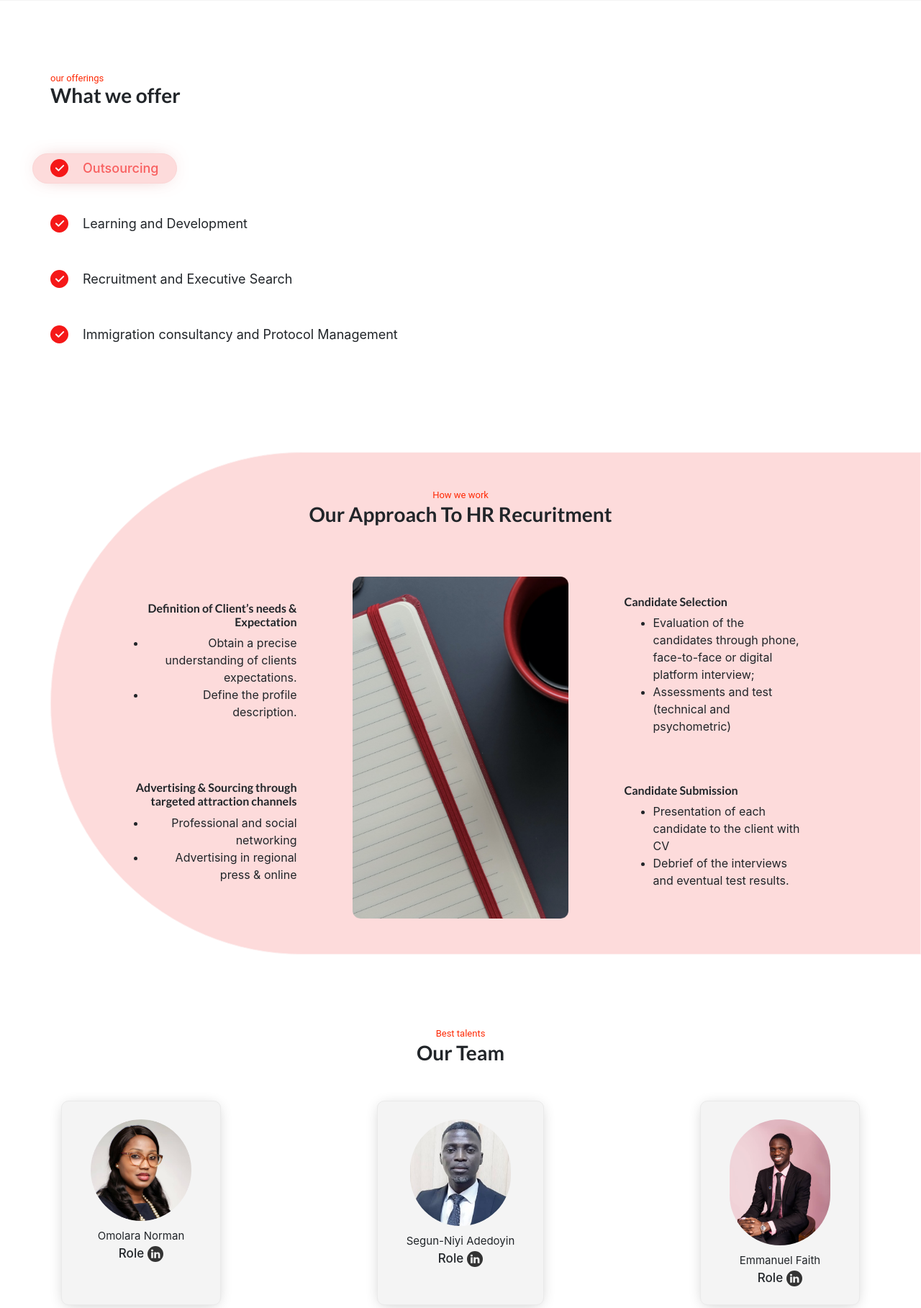
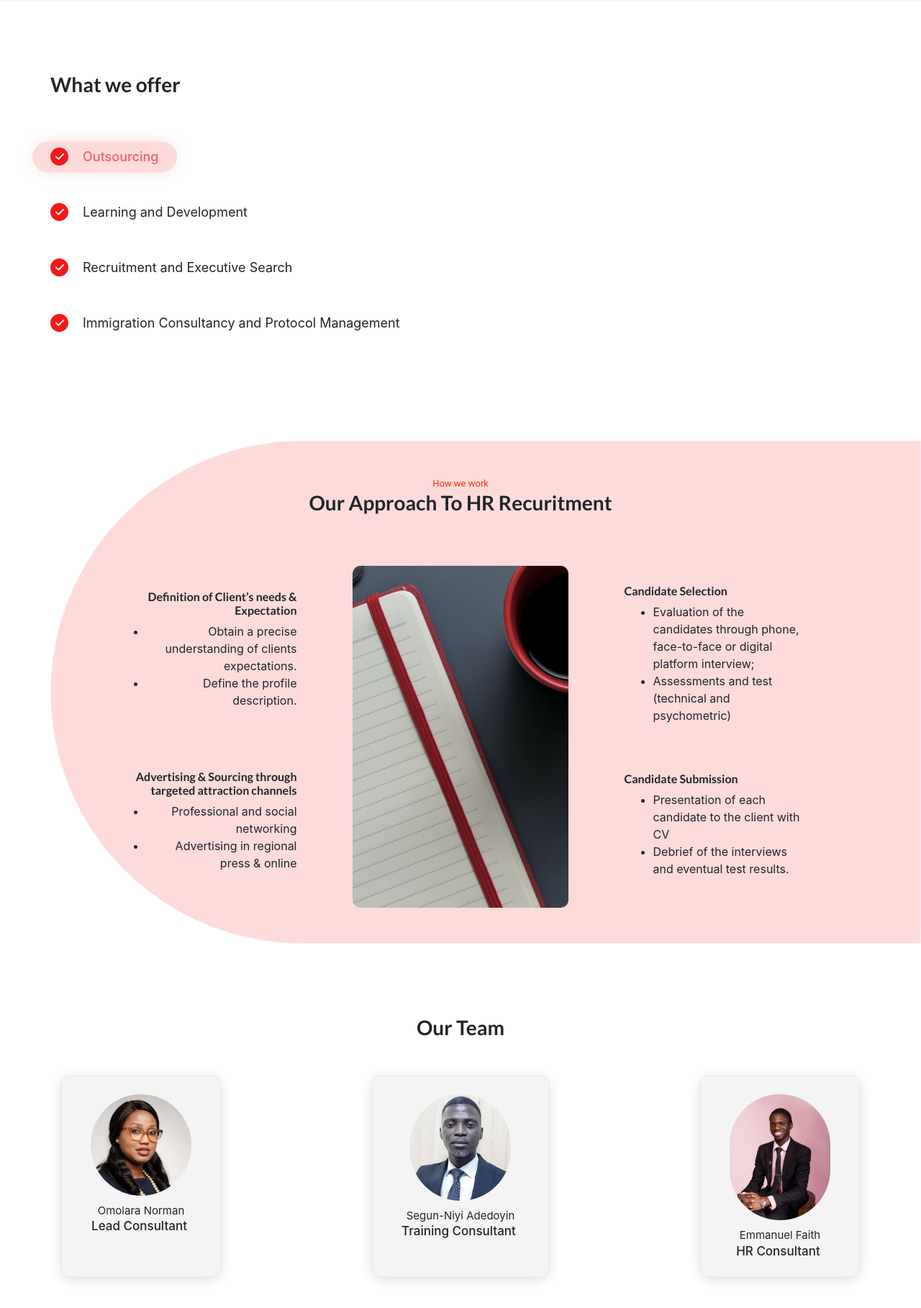
Before and after one commit to onyeka-honey/Rogue, a Django app: page / in a window 1280 px wide. Shown: the part 1943-3760 px from the top of the page at 72% size. Run offline with Django 3.2, Linux system fonts and the light colour scheme; some libraries are stand-ins or nearby versions; some web fonts are replaced.

Commit message:
spelling updates

```diff
--- a/templates/home/index.html
+++ b/templates/home/index.html
@@ -96,8 +96,8 @@
         <h6 class="small-header-red small-header">Welcome</h6>
         <h3 class="gen-main-header">Who we are?</h3>
         <p class="gen-main-body">Roumpini Resources is a front line firm with best practice standards</br>
-          with our services in outsourcing/recruitment ,protocol management, training </br>
-          and insights. our clients benefit from the best thinking to the most </br> responsive
+          with our services in outsourcing/recruitment, protocol management and training. </br>
+         Our clients benefit from the best thinking to the most responsive
           human capital consultancy.
         </p>
         <div class="small-header-red cta-text">
@@ -167,7 +167,7 @@
       <div class="services-main">
         <div class="outsourcing">
           <div class="services-main-header">
-            <h6 class="small-header-red small-header"> our offerings</h6>
+
             <h3 class="gen-main-header"> What we offer</h3>
           </div>
 
@@ -195,7 +195,7 @@
           <div class="offer-single-holder">
             <div class="offer-single" id="offer-4">
               <img src="{% static 'image/correct.svg' %}" alt="" class="offer-single-img">
-              <p class="offer-single-text">Immigration consultancy and Protocol Management</p>
+              <p class="offer-single-text">Immigration Consultancy and Protocol Management</p>
             </div>
           </div>
         </div>
@@ -259,7 +259,6 @@
   <section class="team-section" id="teams">
     <div class="container">
       <div class="text-center team-header">
-        <p class="small-header small-header-red">Best talents</p>
         <h3 class="gen-main-header">Our Team</h3>
       </div>
 
@@ -268,10 +267,10 @@
           <img src="{% static 'image/lara.png' %}" alt="" class="team-img">
           <p class="team-name">Omolara Norman</p>
           <div class="team-role-img">
-            <h2 class="team-role">Role</h2>
-            <a href="#" class="team-social-link">
+            <h2 class="team-role">Lead Consultant</h2>
+            <!-- <a href="#" class="team-social-link">
               <img src="{% static 'image/linkedin.svg' %}" alt="" class="team-social-icon">
-            </a>
+            </a> -->
           </div>
         </div>
 
@@ -279,10 +278,10 @@
           <img src="{% static 'image/man.jpeg' %}" alt="" class="team-img circular-image">
           <p class="team-name">Segun-Niyi Adedoyin</p>
           <div class="team-role-img">
-            <h2 class="team-role">Role</h2>
-            <a href="#" class="team-social-link">
+            <h2 class="team-role">Training Consultant</h2>
+            <!-- <a href="#" class="team-social-link">
               <img src="{% static 'image/linkedin.svg' %}" alt="" class="team-social-icon">
-            </a>
+            </a> -->
           </div>
         </div>
 
@@ -290,10 +289,10 @@
           <img src="{% static 'image/manu-replace.jpeg' %}" alt="" class="team-img circular-image">
           <p class="team-name">Emmanuel Faith</p>
           <div class="team-role-img">
-            <h2 class="team-role">Role</h2>
-            <a href="#" class="team-social-link">
+            <h2 class="team-role">HR Consultant</h2>
+            <!-- <a href="#" class="team-social-link">
               <img src="{% static 'image/linkedin.svg' %}" alt="" class="team-social-icon">
-            </a>
+            </a> -->
           </div>
         </div>
 
@@ -313,9 +312,8 @@
   <footer class="footer-section" id="contact">
     <div class="container">
       <div class="request-card">
-        <h2 class="contact-content">We work together with industry experts in thier fields To offer you all-in-one
-          solutions and starting points
-          For your own solutions</h2>
+        <h2 class="contact-content">We work together with industry experts in thier fields to offer you all-in-one
+          solutions and starting points for your own solutions</h2>
         <button class="banner-cta contact-cta">Get In Touch</button>
       </div>
 
```
